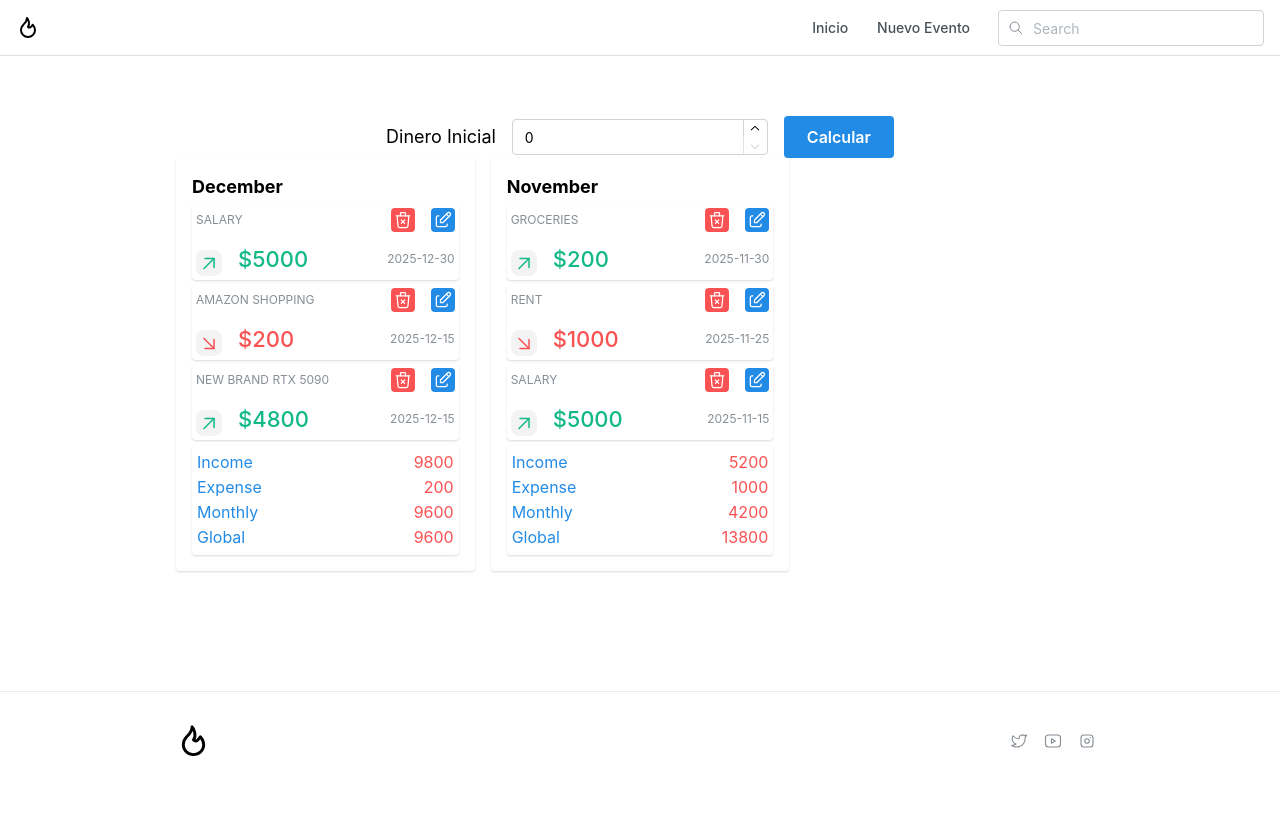
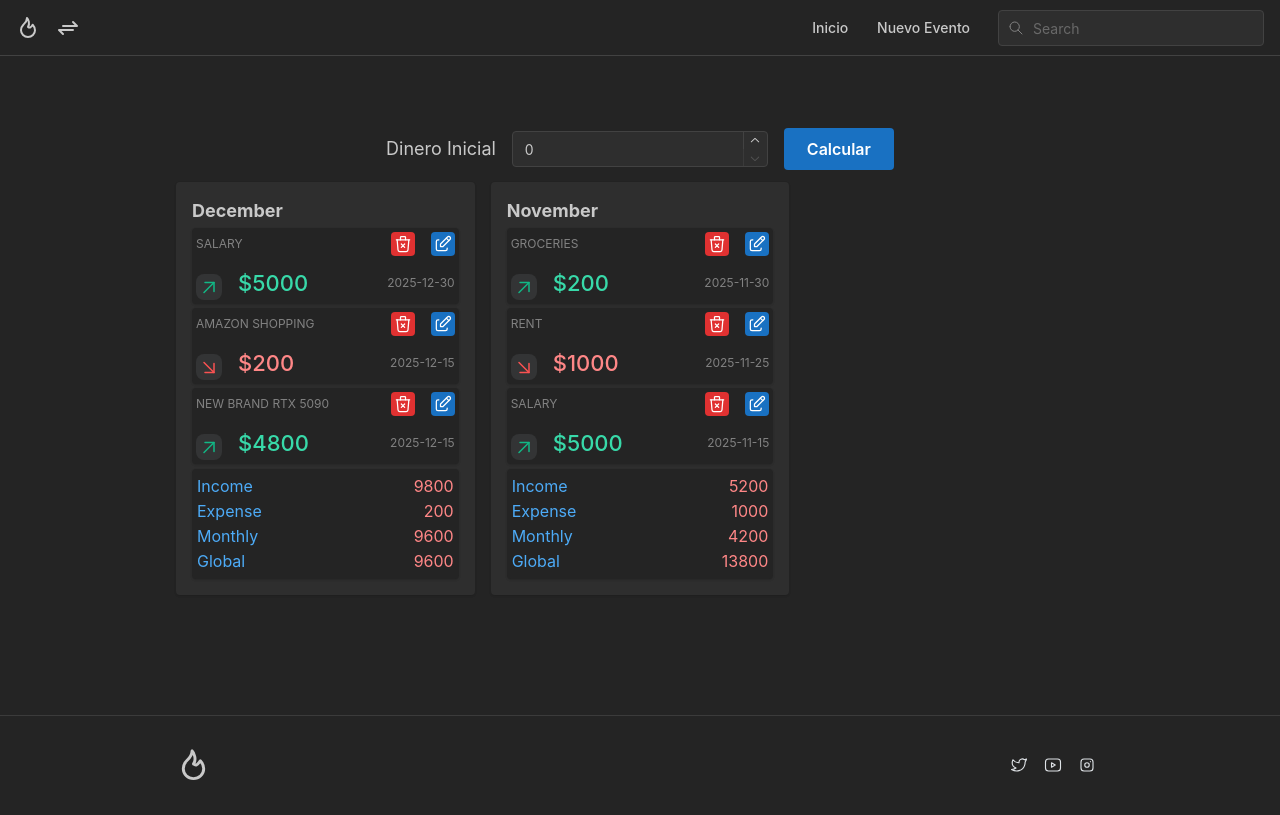
Before and after one commit to gedeonsystem/wallet-ricardo, a React (Vite) app: page / in a window 1280 px wide. Built offline with nearby package versions, Linux system fonts and the light colour scheme.

Commit message:
Se egrego tema dark y funcionalidad de tooltip

```diff
--- a/src/components/Header/index.tsx
+++ b/src/components/Header/index.tsx
@@ -1,7 +1,7 @@
 import { Link } from '@tanstack/react-router'
 
-import { IconSearch, IconFlame } from '@tabler/icons-react'
-import { Autocomplete, Burger, Group } from '@mantine/core'
+import { IconSearch, IconFlame, IconArrowsExchange } from '@tabler/icons-react'
+import { Autocomplete, Burger, Group, Tooltip } from '@mantine/core'
 import { useDisclosure } from '@mantine/hooks'
 import classes from './Header.module.css'
 
@@ -13,7 +13,12 @@ export default function Header() {
       <div className={classes.inner}>
         <Group>
           <Burger opened={opened} onClick={toggle} size="sm" hiddenFrom="sm" />
-          <IconFlame stroke={2} />
+          <Tooltip label="Home">
+            <IconFlame stroke={2} />
+          </Tooltip>
+          <Tooltip label="Cambiar Tema">
+            <IconArrowsExchange stroke={2} />
+          </Tooltip>
         </Group>
 
         <Group>
--- a/src/components/Item/index.tsx
+++ b/src/components/Item/index.tsx
@@ -5,7 +5,14 @@ import {
   IconTrashX,
 } from '@tabler/icons-react'
 import dayjs from 'dayjs'
-import { Group, Paper, Text, ThemeIcon, ActionIcon } from '@mantine/core'
+import {
+  Group,
+  Paper,
+  Text,
+  ThemeIcon,
+  ActionIcon,
+  Tooltip,
+} from '@mantine/core'
 import { modals } from '@mantine/modals'
 import classes from './Item.module.css'
 import type { EventoType } from '@/types/evento'
@@ -59,15 +66,21 @@ export default function Item(props: ItemProps) {
   return (
     <Paper key={id} mt={4} p={4}>
       <Group justify="space-between">
-        <Text size="xs" c="dimmed" className={classes.title}>
-          {nombre}
-        </Text>
+        <Tooltip label={descripcion}>
+          <Text size="xs" c="dimmed" className={classes.title}>
+            {nombre}
+          </Text>
+        </Tooltip>
         <Group justify="space-between">
           <ActionIcon color="red" size={24}>
-            <IconTrashX size={20} stroke={1.5} onClick={confirmarEliminar} />
+            <Tooltip label="Eliminar Evento">
+              <IconTrashX size={20} stroke={1.5} onClick={confirmarEliminar} />
+            </Tooltip>
           </ActionIcon>
           <ActionIcon size={24}>
-            <IconEdit size={20} stroke={1.5} onClick={confirmarEdicion} />
+            <Tooltip label="Editar Evento">
+              <IconEdit size={20} stroke={1.5} onClick={confirmarEdicion} />
+            </Tooltip>
           </ActionIcon>
         </Group>
       </Group>
--- a/src/routes/index.tsx
+++ b/src/routes/index.tsx
@@ -1,5 +1,14 @@
 import MesComponent from '@/components/MesComponent'
-import { Button, Container, Flex, NumberInput, Text, Grid } from '@mantine/core'
+import {
+  Button,
+  Container,
+  Flex,
+  NumberInput,
+  Text,
+  Grid,
+  useMantineTheme,
+  MantineProvider,
+} from '@mantine/core'
 import { createFileRoute } from '@tanstack/react-router'
 import type { EventoType } from '@/types/evento'
 import type { MesType } from '@/types/mes'
@@ -39,7 +48,10 @@ function App() {
   const { data: eventos = [] } = eventosQuery
   const { data: meses = [] } = mesQuery
 
+  const theme = useMantineTheme()
+
   return (
+    <MantineProvider defaultColorScheme="dark">
       <Container my="xl">
         <Flex
           gap="md"
@@ -47,6 +59,7 @@ function App() {
           align="center"
           direction="row"
           wrap="wrap"
+          p={12}
         >
           <Text size="lg">Dinero Inicial</Text>
           <NumberInput
@@ -73,5 +86,6 @@ function App() {
           ))}
         </Grid>
       </Container>
+    </MantineProvider>
   )
 }
```
Lines whose indentation alone changed are shown as unchanged.
